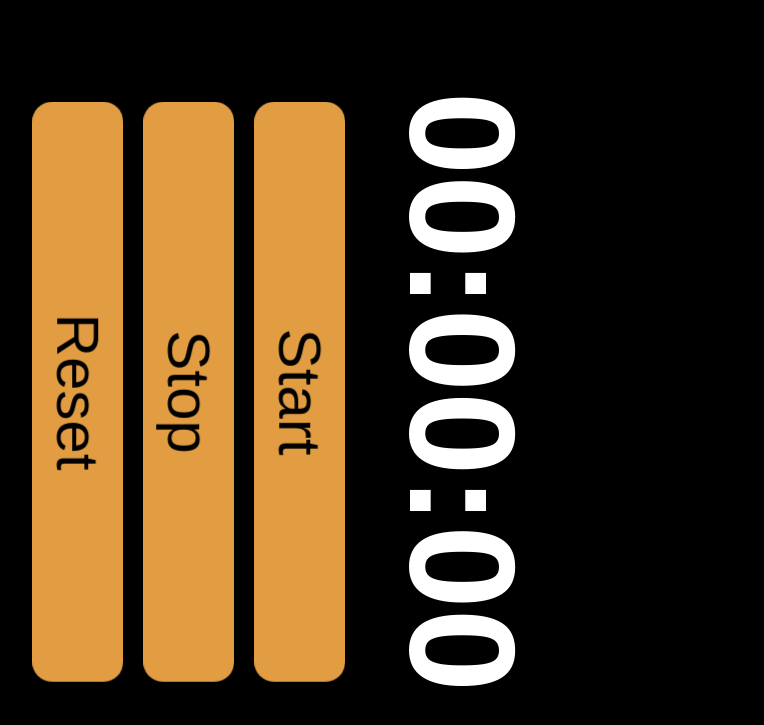
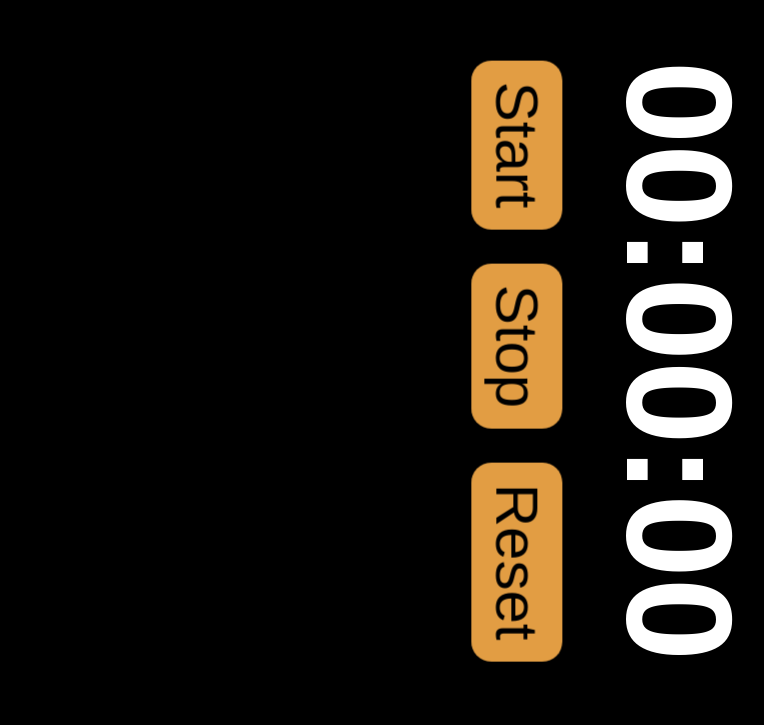
Before and after one commit to Harshkau/Stopwatch-by-HK, a plain HTML site: page index.html in a window 1280 px wide. Shown: the part 113-838 px from the top of the page, without its empty margins (27-791 px from the left). After the commit the page ends 800 px from the top, so only its background shows below. Drawn offline with nearby package versions, Linux system fonts and the light colour scheme.

Commit message:
Update index.html

```diff
--- a/index.html
+++ b/index.html
@@ -15,12 +15,12 @@
     background-color: rgb(0, 0, 0);
   }
   .main{
-      height:auto;
-      width:auto;
+      height:fit-content;
+      width:fit-content;
       background-color: rgb(0, 0, 0);
       border:2px solid black;
       border-radius:40px;
-      margin: 70px auto;
+      margin: 150px auto;
       padding:10px;
 
   }
@@ -30,9 +30,8 @@
     text-align: center;
     margin-top: 20vh;
     color:white;
-    display: grid;
     font-size: 50px;
-    width:fit-content;
+    width:100%;
     font-weight: bold;
     height:fit-content;
     -moz-text-size-adjust: auto;
```
